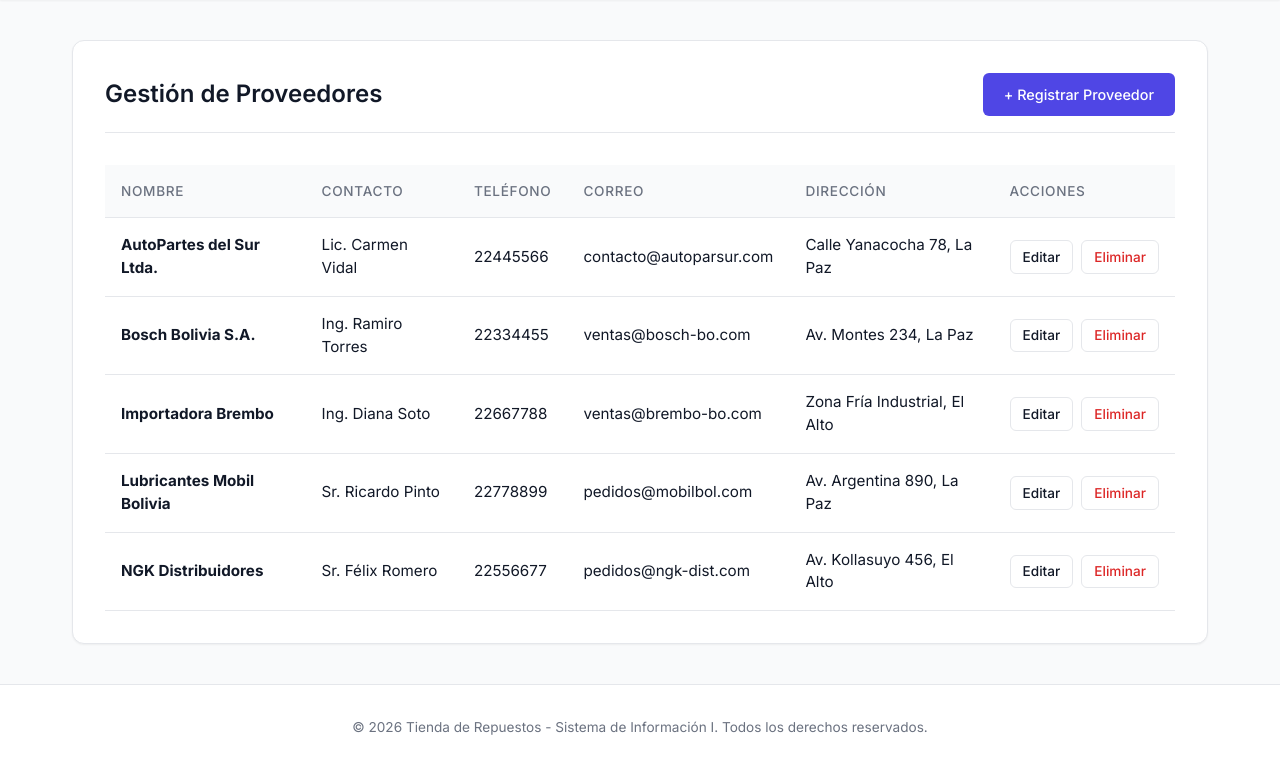
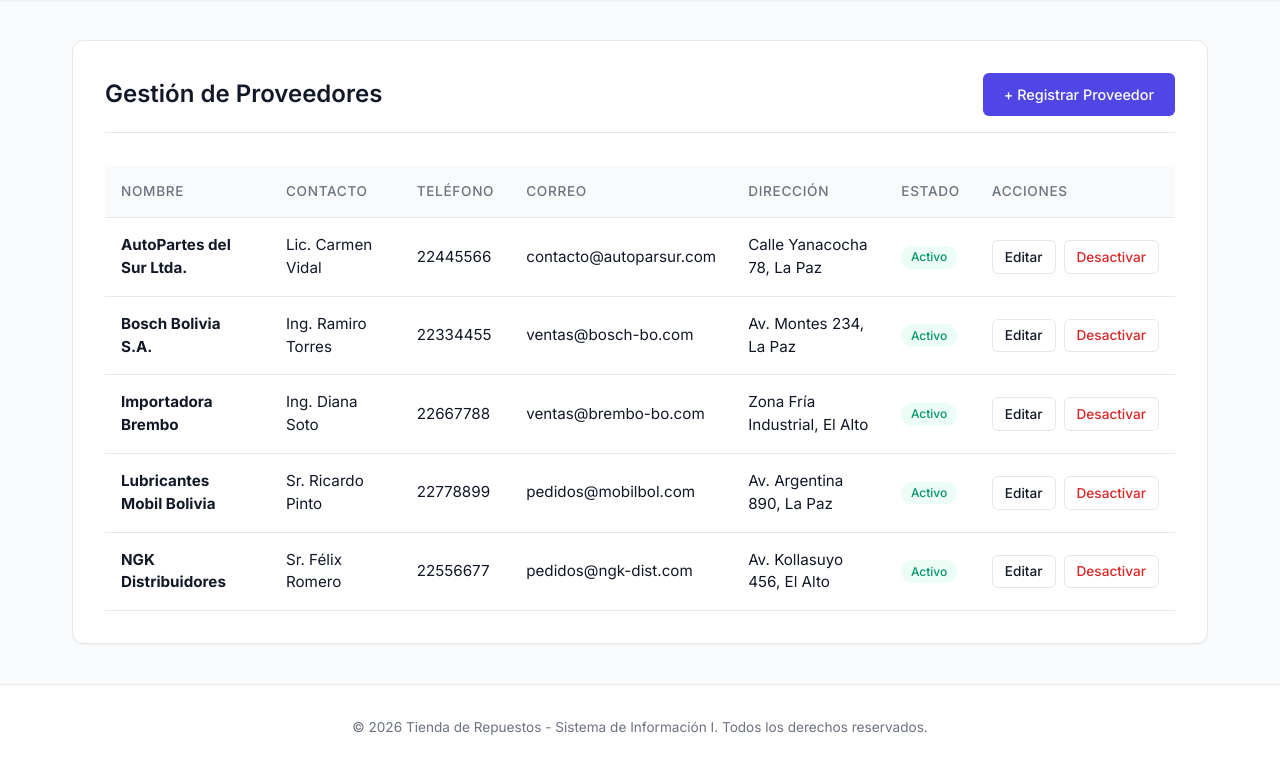
Before and after one commit to Kebien1/tienda-repuestos, a PHP site: page / in a window 1280 px wide. Shown: the part 63-833 px from the top of the page. Run offline with PHP 8.4, Linux system fonts and the light colour scheme; data comes from the database, SQL or seed files in the repository.

Commit message:
acciones de activar o desactivar a clientes y proveedores

```diff
--- a/controllers/ProveedorController.php
+++ b/controllers/ProveedorController.php
@@ -38,7 +38,7 @@ class ProveedorController
 
         if (empty($nombre) || empty($contacto) || empty($telefono) || empty($direccion)) {
             $_SESSION['error'] = "Todos los campos obligatorios son requeridos.";
-            header("Location: /proveedores/crear");
+            header("Location: " . BASE_URL . "proveedores/crear");
             exit;
         }
 
@@ -52,10 +52,10 @@ class ProveedorController
 
         if ($result) {
             $_SESSION['success'] = "Proveedor registrado correctamente.";
-            header("Location: /proveedores");
+            header("Location: " . BASE_URL . "proveedores");
         } else {
             $_SESSION['error'] = "Error al registrar el proveedor.";
-            header("Location: /proveedores/crear");
+            header("Location: " . BASE_URL . "proveedores/crear");
         }
         exit;
     }
@@ -66,7 +66,7 @@ class ProveedorController
         $proveedor = $this->proveedorModel->find($id);
         if (!$proveedor) {
             $_SESSION['error'] = "Proveedor no encontrado.";
-            header("Location: /proveedores");
+            header("Location: " . BASE_URL . "proveedores");
             exit;
         }
 
@@ -81,7 +81,7 @@ class ProveedorController
         $proveedor = $this->proveedorModel->find($id);
         if (!$proveedor) {
             $_SESSION['error'] = "Proveedor no encontrado.";
-            header("Location: /proveedores");
+            header("Location: " . BASE_URL . "proveedores");
             exit;
         }
 
@@ -93,7 +93,7 @@ class ProveedorController
 
         if (empty($nombre) || empty($contacto) || empty($telefono) || empty($direccion)) {
             $_SESSION['error'] = "Todos los campos obligatorios son requeridos.";
-            header("Location: /proveedores/editar/" . $id);
+            header("Location: " . BASE_URL . "proveedores/editar/" . $id);
             exit;
         }
 
@@ -107,30 +107,31 @@ class ProveedorController
 
         if ($result) {
             $_SESSION['success'] = "Proveedor actualizado correctamente.";
-            header("Location: /proveedores");
+            header("Location: " . BASE_URL . "proveedores");
         } else {
             $_SESSION['error'] = "Error al actualizar el proveedor.";
-            header("Location: /proveedores/editar/" . $id);
+            header("Location: " . BASE_URL . "proveedores/editar/" . $id);
         }
         exit;
     }
 
-    // Eliminar proveedor (eliminación lógica)
-    public function eliminar($id)
+    // Cambiar estado del proveedor (activar/desactivar)
+    public function cambiarEstado($id)
     {
         $proveedor = $this->proveedorModel->find($id);
         if (!$proveedor) {
             $_SESSION['error'] = "Proveedor no encontrado.";
-            header("Location: /proveedores");
+            header("Location: " . BASE_URL . "proveedores");
             exit;
         }
 
-        if ($this->proveedorModel->delete($id)) {
-            $_SESSION['success'] = "Proveedor eliminado correctamente.";
+        if ($this->proveedorModel->cambiarEstado($id)) {
+            $nuevoEstado = $proveedor['estado'] === 'activo' ? 'desactivado' : 'activado';
+            $_SESSION['success'] = "Proveedor $nuevoEstado correctamente.";
         } else {
-            $_SESSION['error'] = "No se pudo eliminar el proveedor.";
+            $_SESSION['error'] = "No se pudo cambiar el estado del proveedor.";
         }
-        header("Location: /proveedores");
+        header("Location: " . BASE_URL . "proveedores");
         exit;
     }
 }
--- a/models/Proveedor.php
+++ b/models/Proveedor.php
@@ -7,9 +7,9 @@ class Proveedor {
         $this->db = Database::getInstance()->getConnection();
     }
 
-    // Obtener todos los proveedores activos
+    // Obtener todos los proveedores
     public function getAll() {
-        $stmt = $this->db->prepare("SELECT * FROM proveedor WHERE estado = 'activo' ORDER BY nombre ASC");
+        $stmt = $this->db->prepare("SELECT * FROM proveedor ORDER BY nombre ASC");
         $stmt->execute();
         return $stmt->fetchAll();
     }
@@ -53,9 +53,9 @@ class Proveedor {
         ]);
     }
 
-    // Eliminar proveedor (cambiar estado a inactivo)
-    public function delete($id) {
-        $stmt = $this->db->prepare("UPDATE proveedor SET estado = 'inactivo' WHERE id_proveedor = ?");
+    // Cambiar estado de proveedor (Activar/Desactivar)
+    public function cambiarEstado($id) {
+        $stmt = $this->db->prepare("UPDATE proveedor SET estado = IF(estado = 'activo', 'inactivo', 'activo') WHERE id_proveedor = ?");
         return $stmt->execute([$id]);
     }
 }
--- a/models/Usuario.php
+++ b/models/Usuario.php
@@ -73,4 +73,10 @@ class Usuario {
         $stmt = $this->db->prepare("DELETE FROM usuario WHERE id_usuario = ?");
         return $stmt->execute([$id]);
     }
+
+    // Cambiar estado de usuario (Activar/Desactivar)
+    public function cambiarEstado($id) {
+        $stmt = $this->db->prepare("UPDATE usuario SET estado = IF(estado = 'activo', 'inactivo', 'activo') WHERE id_usuario = ?");
+        return $stmt->execute([$id]);
+    }
 }
--- a/public/index.php
+++ b/public/index.php
@@ -30,7 +30,7 @@ $router->get('clientes/crear', 'ClienteController@crear');
 $router->post('clientes/guardar', 'ClienteController@guardar');
 $router->get('clientes/editar/{id}', 'ClienteController@editar');
 $router->post('clientes/actualizar/{id}', 'ClienteController@actualizar');
-$router->get('clientes/eliminar/{id}', 'ClienteController@eliminar');
+$router->get('clientes/estado/{id}', 'ClienteController@cambiarEstado');
 
 // Definir rutas para Proveedores
 $router->get('proveedores', 'ProveedorController@index');
@@ -38,7 +38,7 @@ $router->get('proveedores/crear', 'ProveedorController@crear');
 $router->post('proveedores/guardar', 'ProveedorController@guardar');
 $router->get('proveedores/editar/{id}', 'ProveedorController@editar');
 $router->post('proveedores/actualizar/{id}', 'ProveedorController@actualizar');
-$router->get('proveedores/eliminar/{id}', 'ProveedorController@eliminar');
+$router->get('proveedores/estado/{id}', 'ProveedorController@cambiarEstado');
 
 // Definir rutas para Órdenes de Compra
 $router->get('ordenes', 'OrdenCompraController@index');
--- a/views/clientes/index.php
+++ b/views/clientes/index.php
@@ -50,7 +50,7 @@
                             <td>
                                 <div class="actions">
                                     <a href="<?= BASE_URL ?>clientes/editar/<?= $cliente['id_usuario'] ?>" class="btn btn-secondary btn-sm">Editar</a>
-                                    <a href="<?= BASE_URL ?>clientes/eliminar/<?= $cliente['id_usuario'] ?>" class="btn btn-danger btn-sm" onclick="return confirm('¿Estás seguro de eliminar este cliente?')">Eliminar</a>
+                                    <a href="<?= BASE_URL ?>clientes/estado/<?= $cliente['id_usuario'] ?>" class="btn <?= $cliente['estado'] === 'activo' ? 'btn-danger' : 'btn-success' ?> btn-sm" onclick="return confirm('¿Estás seguro de cambiar el estado de este cliente?')"><?= $cliente['estado'] === 'activo' ? 'Desactivar' : 'Activar' ?></a>
                                 </div>
                             </td>
                         </tr>
--- a/views/proveedores/index.php
+++ b/views/proveedores/index.php
@@ -25,13 +25,14 @@
                     <th>Teléfono</th>
                     <th>Correo</th>
                     <th>Dirección</th>
+                    <th>Estado</th>
                     <th>Acciones</th>
                 </tr>
             </thead>
             <tbody>
                 <?php if (empty($proveedores)): ?>
                     <tr>
-                        <td colspan="6" style="text-align: center; color: var(--text-secondary);">No hay proveedores registrados en el sistema.</td>
+                        <td colspan="7" style="text-align: center; color: var(--text-secondary);">No hay proveedores registrados en el sistema.</td>
                     </tr>
                 <?php else: ?>
                     <?php foreach ($proveedores as $proveedor): ?>
@@ -42,9 +43,14 @@
                             <td><?= htmlspecialchars($proveedor['correo'] ?? 'N/A') ?></td>
                             <td><?= htmlspecialchars($proveedor['direccion'] ?? 'N/A') ?></td>
                             <td>
+                                <span class="badge <?= $proveedor['estado'] === 'activo' ? 'badge-completed' : 'badge-cancelled' ?>">
+                                    <?= ucfirst($proveedor['estado']) ?>
+                                </span>
+                            </td>
+                            <td>
                                 <div class="actions">
                                     <a href="<?= BASE_URL ?>proveedores/editar/<?= $proveedor['id_proveedor'] ?>" class="btn btn-secondary btn-sm">Editar</a>
-                                    <a href="<?= BASE_URL ?>proveedores/eliminar/<?= $proveedor['id_proveedor'] ?>" class="btn btn-danger btn-sm" onclick="return confirm('¿Estás seguro de eliminar este proveedor?')">Eliminar</a>
+                                    <a href="<?= BASE_URL ?>proveedores/estado/<?= $proveedor['id_proveedor'] ?>" class="btn <?= $proveedor['estado'] === 'activo' ? 'btn-danger' : 'btn-success' ?> btn-sm" onclick="return confirm('¿Estás seguro de cambiar el estado de este proveedor?')"><?= $proveedor['estado'] === 'activo' ? 'Desactivar' : 'Activar' ?></a>
                                 </div>
                             </td>
                         </tr>
```
Also changed, not shown: controllers/ClienteController.php (+18 -17 lines).
